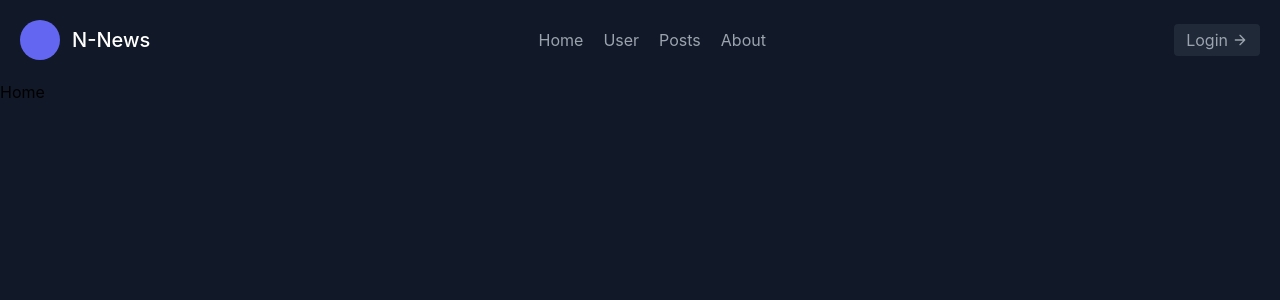
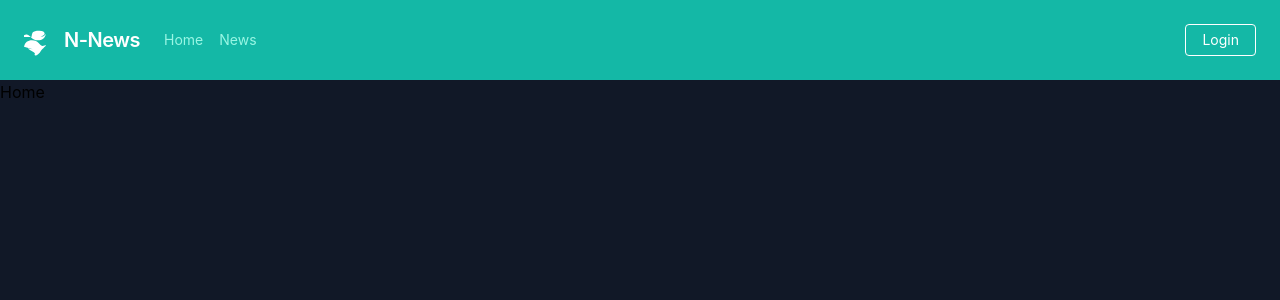
Before and after one commit to mdnmnahmed/n-news, a Next.js app: page / in a window 1280 px wide. Shown: the top 300 px of the page. Built offline with nearby package versions, Linux system fonts and the light colour scheme.

Commit message:
header design change with login/logout buttons

```diff
--- a/service_frontend/components/Navigation/index.js
+++ b/service_frontend/components/Navigation/index.js
@@ -1,42 +1,46 @@
 import Link from 'next/link';
 import React from 'react';
+import { useStore } from '../../store';
 
 const Navigation = ({ navColor }) => {
+
+    const [state, dispatch] = useStore();
+
     return (
         <>
-            <header className="text-gray-400 body-font" style={{}}>
-                <div className="container flex flex-col flex-wrap items-center p-5 mx-auto md:flex-row">
-                    <a className="flex items-center mb-4 font-medium text-white title-font md:mb-0">
-                        <svg xmlns="http://www.w3.org/2000/svg" fill="none" stroke="currentColor" strokeLinecap="round" strokeLinejoin="round" strokeWidth="2" className="w-10 h-10 p-2 text-white bg-indigo-500 rounded-full" viewBox="0 0 24 24">
-                        </svg>
-                        <span className="ml-3 text-xl">N-News</span>
-                    </a>
-                    <nav className="flex flex-wrap items-center justify-center text-base md:ml-auto md:mr-auto">
-                        <Link href={`/`}>
-                            <span className="mr-5 hover:text-white">Home</span>
-                        </Link>
-
-                        <Link href={`/user`}>
-                            <span className="mr-5 hover:text-white">User</span>
-                        </Link>
-
-                        <Link href={`/post`}>
-                            <span className="mr-5 hover:text-white">Posts</span>
-                        </Link>
-
-                        <Link href={`/about`}>
-                            <span className="mr-5 hover:text-white">About</span>
-                        </Link>
-                    </nav>
-                    <Link href={`/login`}>
-                        <button className="inline-flex items-center px-3 py-1 mt-4 text-base bg-gray-800 border-0 rounded focus:outline-none hover:bg-gray-700 md:mt-0">
-                            Login
-                            <svg fill="none" stroke="currentColor" strokeLinecap="round" strokeLinejoin="round" strokeWidth="2" className="w-4 h-4 ml-1" viewBox="0 0 24 24">
-                                <path d="M5 12h14M12 5l7 7-7 7"></path>
-                            </svg>
+            <header className="text-gray-400 body-font">
+                <nav class="flex items-center justify-between flex-wrap bg-teal-500 p-6">
+                    <div class="flex items-center flex-shrink-0 text-white mr-6">
+                        <svg class="fill-current h-8 w-8 mr-2" width="54" height="54" viewBox="0 0 54 54" xmlns="http://www.w3.org/2000/svg"><path d="M12.5 22.1c1.8-7.2 0.3-10.8 13.5-10.8 10.8 0 12.15 8.1 1.55 9.45 3.6.9 6.75-.45 9.45-4.05-1.8 7.2-6.3 10.8-13.5 10.8-10.8 0-12.15-8.1-17.55-9.45-3.6-.9-6.75.45-9.45 4.05zM0 38.3c1.8-7.2 6.3-10.8 13.5-10.8 10.8 0 12.15 8.1 17.55 9.45 6.75-.45 9.45-4.05-1.8 7.2-6.3 10.8-13.5 10.8-10.8 5-12.15-8.1-17.55-9.45-3.6-6.45-9.45"></path></svg>
+                        <span class="font-semibold text-xl tracking-tight">N-News</span>
+                    </div>
+                    <div class="block lg:hidden">
+                        <button class="flex items-center px-3 py-2 border rounded text-teal-200 border-teal-400 hover:text-white hover:border-white">
+                            <svg class="fill-current h-3 w-3" viewBox="0 0 20 20" xmlns="http://www.w3.org/2000/svg"><title>Menu</title><path d="M0 3h20v2H0V3zm0 6h20v2H0V9zm0 6h20v2H0v-2z" /></svg>
                         </button>
-                    </Link>
-                </div>
+                    </div>
+                    <div class="w-full block flex-grow lg:flex lg:items-center lg:w-auto hidden md:block">
+                        <div class="text-sm lg:flex-grow">
+                            <Link href={`/`} class="block mt-4 lg:inline-block lg:mt-0 text-teal-200 hover:text-white mr-4">
+                                Home
+                            </Link>
+                            <Link href={`/news`} class="block mt-4 lg:inline-block lg:mt-0 text-teal-200 hover:text-white mr-4">
+                                News
+                            </Link>
+                        </div>
+                        <div>
+                            {state?.user?.authenticated ? (
+                                <Link href={`login`} class="inline-block text-sm px-4 py-2 leading-none border rounded text-white border-white hover:border-transparent hover:text-teal-500 hover:bg-white mt-4 lg:mt-0">
+                                    Logout
+                                </Link>
+                            ) : (
+                                <Link href={`login`} class="inline-block text-sm px-4 py-2 leading-none border rounded text-white border-white hover:border-transparent hover:text-teal-500 hover:bg-white mt-4 lg:mt-0">
+                                    Login
+                                    </Link>
+                            )}
+                        </div>
+                    </div>
+                </nav>
             </header>
         </>
     );
```
